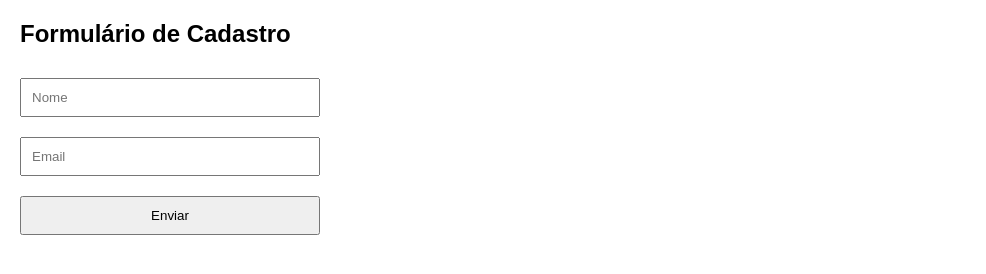
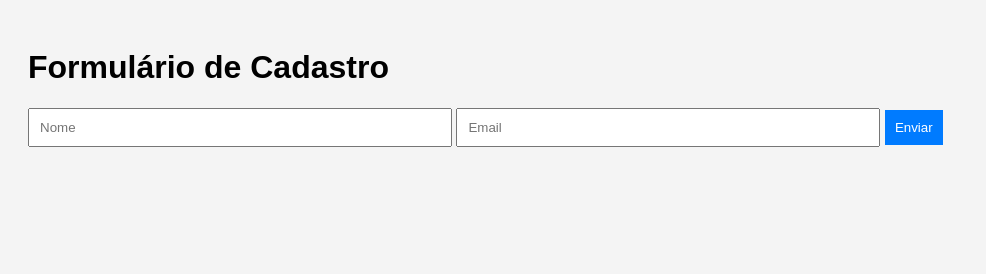
Before and after one commit to fmlp-site/Eu, a plain HTML site: page index.html in a window 1280 px wide. Shown: the whole page, without its empty margins (0-986 px from the left). Drawn offline with Linux system fonts and the light colour scheme.

Commit message:
Update index.html

```diff
--- a/index.html
+++ b/index.html
@@ -1,51 +1,50 @@
 <!DOCTYPE html>
-<html lang="en">
+<html lang="pt-BR">
 <head>
     <meta charset="UTF-8">
     <meta name="viewport" content="width=device-width, initial-scale=1.0">
-  <title>Formulário</title>
+    <title>Formulário de Cadastro</title>
     <style>
         body {
             font-family: Arial, sans-serif;
-      margin: 20px;
+            background-color: #f4f4f4;
+            padding: 20px;
         }
-    form {
-      display: flex;
-      flex-direction: column;
-      width: 300px;
+        input {
+            margin-bottom: 10px;
+            padding: 10px;
+            width: 100%;
+            max-width: 400px;
         }
-    input, button {
-      margin: 10px 0;
+        button {
             padding: 10px;
+            background-color: #007bff;
+            color: white;
+            border: none;
+            cursor: pointer;
+        }
+        button:hover {
+            background-color: #0056b3;
         }
     </style>
 </head>
 <body>
-  <h2>Formulário de Cadastro</h2>
-  <form id="formulario">
-    <input type="text" id="nome" placeholder="Nome" required />
-    <input type="email" id="email" placeholder="Email" required />
+    <h1>Formulário de Cadastro</h1>
+    <form id="cadastroForm">
+        <input type="text" id="nome" placeholder="Nome" required>
+        <input type="email" id="email" placeholder="Email" required>
         <button type="submit">Enviar</button>
     </form>
 
     <script>
-    const form = document.getElementById('formulario');
+        const form = document.getElementById('cadastroForm');
 
-    form.addEventListener('submit', async (e) => {
-      e.preventDefault();
+        form.addEventListener('submit', async (event) => {
+            event.preventDefault();
 
             const nome = document.getElementById('nome').value;
             const email = document.getElementById('email').value;
 
-      // Dados a serem enviados para o Airtable
-      const data = {
-        fields: {
-          Nome: nome,
-          Email: email
-        }
-      };
-
-      // Enviando para o Airtable usando o ID da base, o nome da tabela e o token de API
             try {
                 const response = await fetch('https://api.airtable.com/v0/1hpcbrm2xH9jdI/tblvCgabRqz6KRQU1', {
                     method: 'POST',
@@ -53,17 +52,25 @@
                         'Authorization': 'Bearer pataxZEuoPNyAWqrl',
                         'Content-Type': 'application/json'
                     },
-          body: JSON.stringify(data)
+                    body: JSON.stringify({
+                        fields: {
+                            Nome: nome,
+                            Email: email
+                        }
+                    })
                 });
 
-        if (response.ok) {
+                if (!response.ok) {
+                    const errorData = await response.json();
+                    console.error('Erro ao enviar dados:', errorData);
+                    alert('Erro ao enviar dados: ' + errorData.error.message);
+                } else {
                     alert('Dados enviados com sucesso!');
-        } else {
-          alert('Erro ao enviar dados!');
+                    form.reset(); // Limpa o formulário após o envio
                 }
             } catch (error) {
-        console.error('Erro:', error);
-        alert('Erro ao conectar com o Airtable!');
+                console.error('Erro ao conectar ao Airtable:', error);
+                alert('Erro ao enviar dados: ' + error.message);
             }
         });
     </script>
```
Lines whose indentation alone changed are shown as unchanged.
